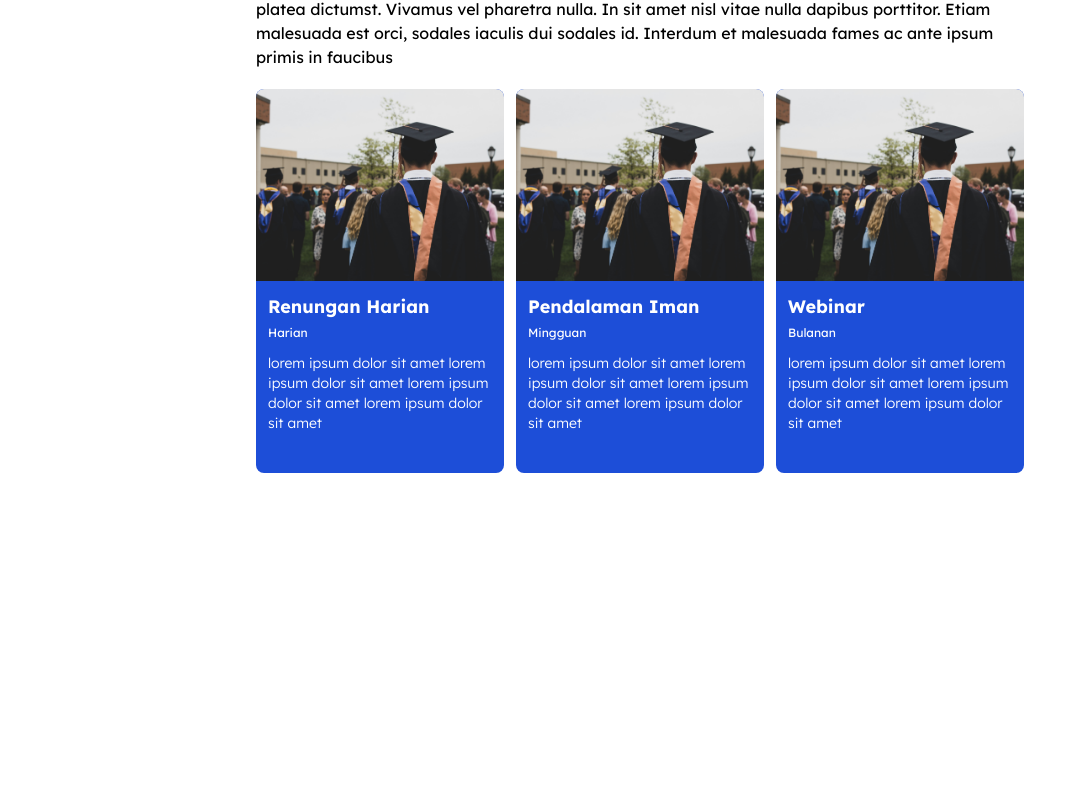
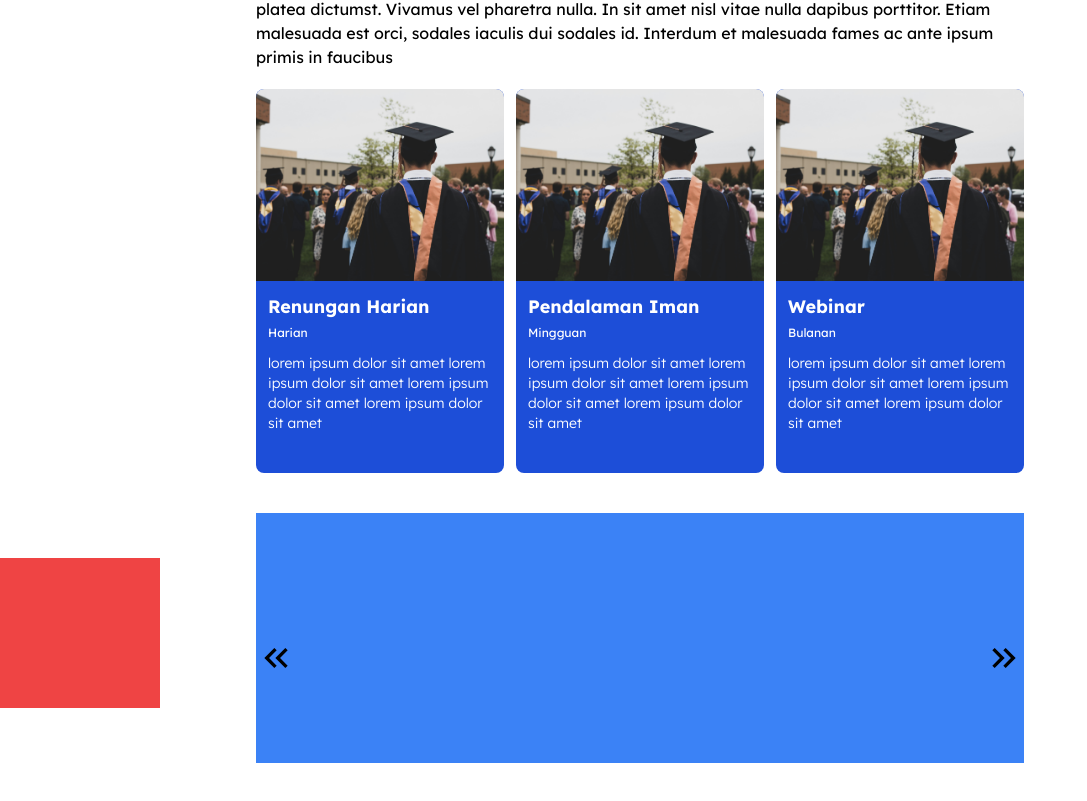
Before and after one commit to BrandonRafaelLovelyno/Dei-Providentia, a Next.js app: page / in a window 1280 px wide. Shown: the part 1744-2545 px from the top of the page, without its empty margins (0-1087 px from the left). Before the commit the page ends 2257 px from the top, so only its background shows below. Built offline with nearby package versions, Linux system fonts and the light colour scheme.

Commit message:
feat : carousel

```diff
--- a/app/layout.tsx
+++ b/app/layout.tsx
@@ -17,7 +17,9 @@ export default function RootLayout({
 }>) {
   return (
     <html lang="en">
-      <body className={twMerge(lexend.className, "flex flex-col")}>
+      <body
+        className={twMerge(lexend.className, "flex flex-col overflow-x-hidden")}
+      >
         {children}
       </body>
     </html>
--- a/app/page.tsx
+++ b/app/page.tsx
@@ -1,5 +1,7 @@
+import Carousel from "@/components/carousel";
 import HeaderImage from "@/components/home/header-image";
 import SectionActivities from "@/sections/home/section-activities";
+import SectionAlumni from "@/sections/home/section-alumni";
 import SectionMeaning from "@/sections/home/section-meaning";
 import SectionMission from "@/sections/home/section-mission";
 import { twMerge } from "tailwind-merge";
@@ -18,6 +20,7 @@ const HomePage = () => {
         <SectionMeaning />
         <SectionMission />
         <SectionActivities />
+        <SectionAlumni />
       </main>
     </>
   );
--- /dev/null
+++ b/components/carousel.tsx
@@ -0,0 +1,68 @@
+"use client";
+
+import { useEffect, useRef, useState } from "react";
+import {
+  MdKeyboardDoubleArrowRight,
+  MdKeyboardDoubleArrowLeft,
+} from "react-icons/md";
+import { twMerge } from "tailwind-merge";
+
+interface Props {
+  items: React.ReactNode[];
+}
+
+const Carousel: React.FC<Props> = ({ items }) => {
+  const [index, setIndex] = useState(1);
+  const [maxHeight, setMaxHeight] = useState(0);
+  const itemRefs = useRef<(HTMLDivElement | null)[]>([]);
+
+  useEffect(() => {
+    if (itemRefs.current) {
+      const heights = itemRefs.current.map((ref) => ref?.offsetHeight || 0);
+      setMaxHeight(Math.max(...heights));
+    }
+  }, [items]);
+
+  return (
+    <div className={twMerge(`w-full h-[${maxHeight}px]`, "relative")}>
+      <button
+        className={twMerge("absolute", "left-0 top-[50%] z-[20]")}
+        onClick={() => {
+          setIndex((prev) => (prev - 1 < 0 ? items.length - 1 : prev - 1));
+        }}
+      >
+        <MdKeyboardDoubleArrowLeft size={40} />
+      </button>
+      <button
+        className={twMerge("absolute", "right-0 top-[50%] z-[20]")}
+        onClick={() => {
+          setIndex((prev) => (prev + 1) % items.length);
+        }}
+      >
+        <MdKeyboardDoubleArrowRight size={40} />
+      </button>
+      {items.map((item, idx) => {
+        return (
+          <div
+            key={idx}
+            //@ts-ignore
+            ref={(el) => (itemRefs.current[idx] = el)}
+            className={twMerge(
+              "w-full h-fit",
+              "absolute",
+              "flex items-center justify-center",
+              "transition-all duration-500 ease-in-out",
+              "translate-x-[-100%]",
+              `translate-x-[${(idx - index) * 100}%]`,
+              index !== idx && "translate-y-[10%] scale-75"
+            )}
+          >
+            {item}
+          </div>
+        );
+      })}
+    </div>
+  );
+};
+
+export default Carousel;
--- a/package.json
+++ b/package.json
@@ -9,10 +9,11 @@
     "lint": "next lint"
   },
   "dependencies": {
-    "framer-motion": "^11.2.6",
+    "framer-motion": "^11.2.10",
     "next": "14.2.3",
     "react": "^18",
     "react-dom": "^18",
+    "react-icons": "^5.2.1",
     "tailwind-merge": "^2.3.0"
   },
   "devDependencies": {
--- /dev/null
+++ b/sections/home/section-alumni.tsx
@@ -0,0 +1,31 @@
+import Carousel from "@/components/carousel";
+import { twMerge } from "tailwind-merge";
+
+interface Testimonial {
+  name: string;
+  quote: string;
+  src: string;
+}
+
+const TESTIMONIALS: Testimonial[] = [
+  {
+    name: "Nuresya Larasayu Octavia",
+    quote: "Lorem ipsum dolor sit amet, consectetur adipiscing elit.",
+    src: "/home/background.jpg",
+  },
+];
+
+const SectionAlumni = () => {
+  return (
+    <section className="w-full">
+      <Carousel
+        items={[
+          <div key={1} className="h-[200px] w-full bg-red-500" />,
+          <div key={2} className="h-[250px] w-full bg-blue-500" />,
+        ]}
+      />
+    </section>
+  );
+};
+
+export default SectionAlumni;
```
Also changed, not shown: 1 other file (tests, documents, lock files or other folders).
